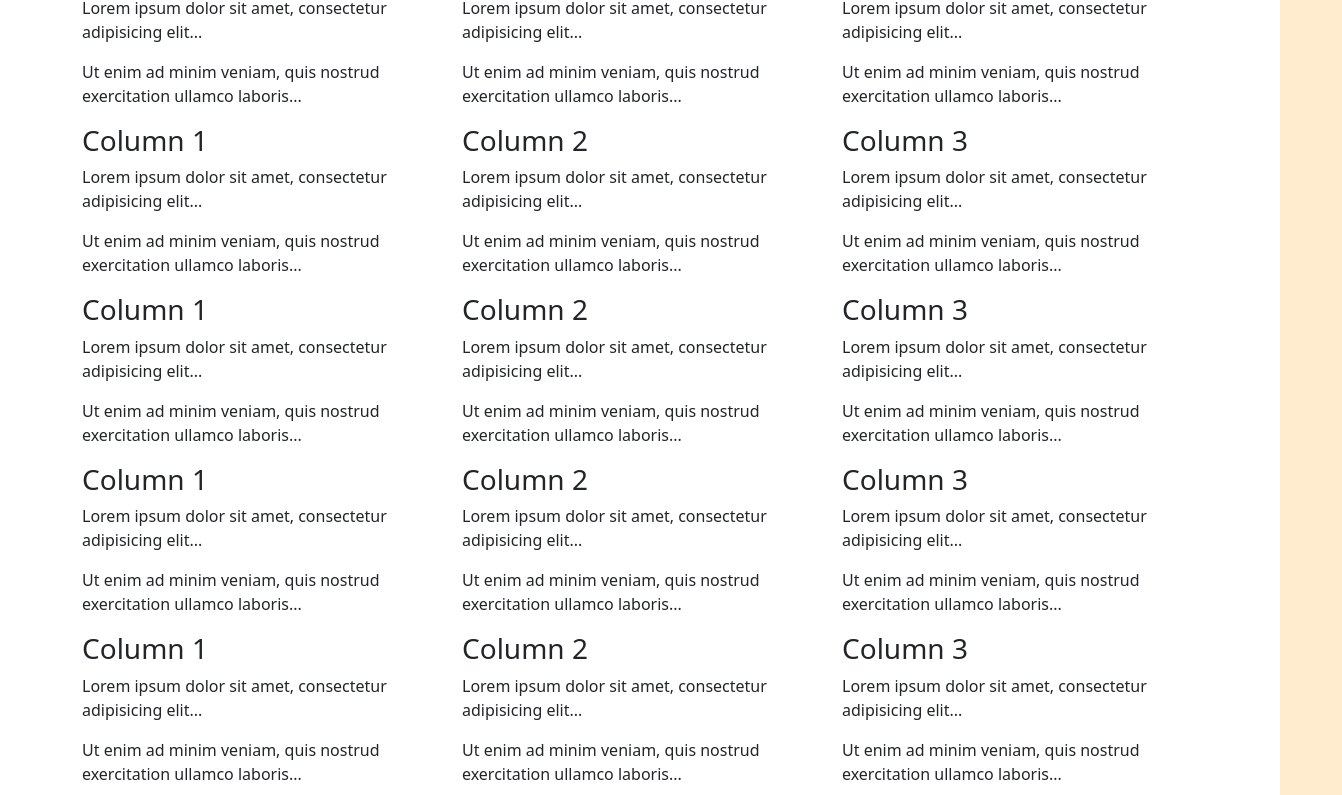
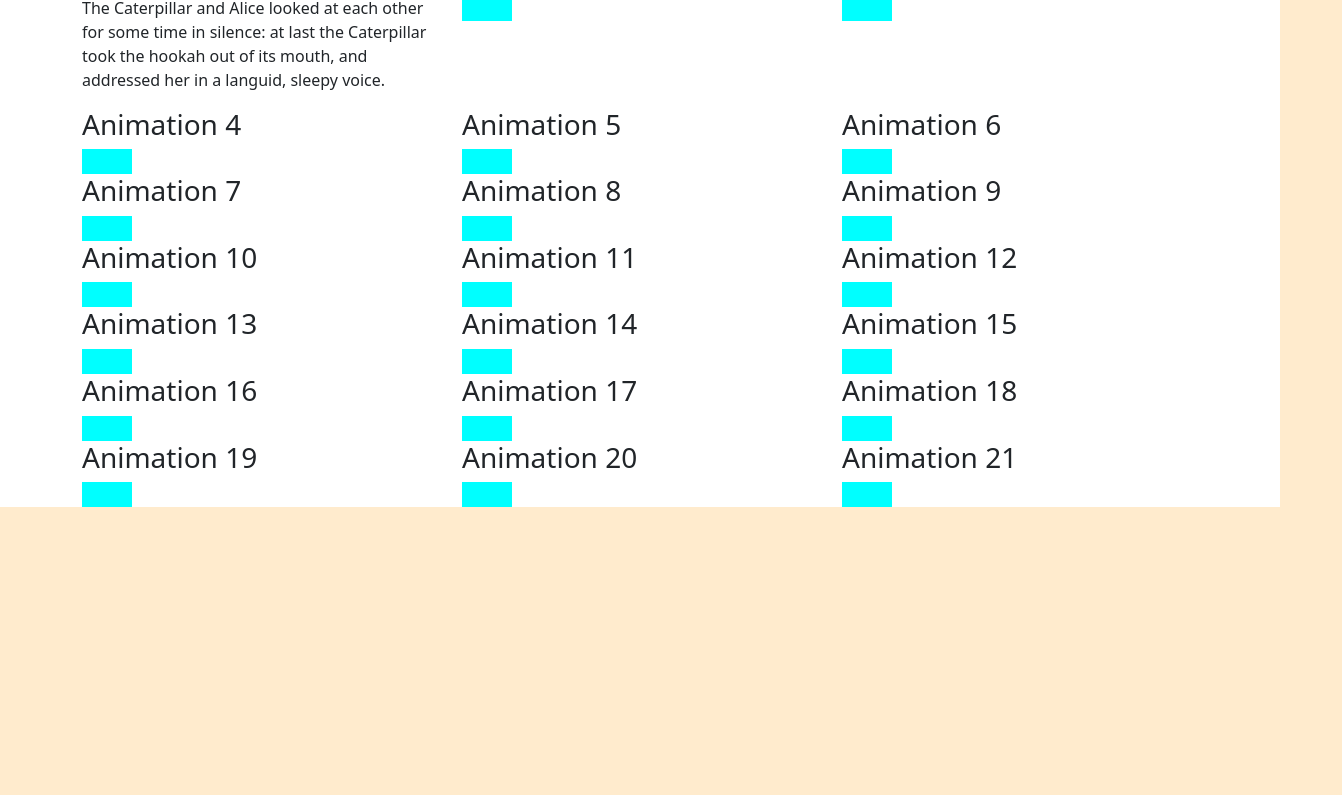
Before and after one commit to DTC-Formation/kotrana-animation-miranaadr, a plain HTML site: page animation2.html in a window 1280 px wide. Shown: the part 286-1081 px from the top of the page, 1342 px wide, since content can reach past the window. After the commit the page ends 800 px from the top, so only its background shows below. Drawn offline with Linux system fonts and the light colour scheme.

Commit message:
Animation header

```diff
--- a/animation2.html
+++ b/animation2.html
@@ -16,109 +16,118 @@
     <div class="container mt-5">
         <div class="row">
             <div class="col-sm-4">
-            <h3>Column 1</h3>
-            <p>Lorem ipsum dolor sit amet, consectetur adipisicing elit...</p>
-            <p>Ut enim ad minim veniam, quis nostrud exercitation ullamco laboris...</p>
+                <h3>Animation 1</h3>
+                <div class="animation1">
+                    <p>The Caterpillar and Alice looked at each other for some time in silence: at
+                        last the Caterpillar took the hookah out of its mouth, and addressed her in a
+                        languid, sleepy voice.
+                    </p>
+                </div>
             </div>
             <div class="col-sm-4">
-            <h3>Column 2</h3>
-            <p>Lorem ipsum dolor sit amet, consectetur adipisicing elit...</p>
-            <p>Ut enim ad minim veniam, quis nostrud exercitation ullamco laboris...</p>
+                <h3>Animation 2</h3>
+                <div class="animation2">
+
+                </div>
             </div>
             <div class="col-sm-4">
-            <h3>Column 3</h3>
-            <p>Lorem ipsum dolor sit amet, consectetur adipisicing elit...</p>
-            <p>Ut enim ad minim veniam, quis nostrud exercitation ullamco laboris...</p>
+                <h3>Animation 3</h3>
+                <div class="animation3">
+
+                </div>
             </div>
             <div class="col-sm-4">
-              <h3>Column 1</h3>
-              <p>Lorem ipsum dolor sit amet, consectetur adipisicing elit...</p>
-              <p>Ut enim ad minim veniam, quis nostrud exercitation ullamco laboris...</p>
+                <h3>Animation 4</h3>
+                <div class="animation4">
+
+                </div>
             </div>
             <div class="col-sm-4">
-              <h3>Column 2</h3>
-              <p>Lorem ipsum dolor sit amet, consectetur adipisicing elit...</p>
-              <p>Ut enim ad minim veniam, quis nostrud exercitation ullamco laboris...</p>
+                <h3>Animation 5</h3>
+                <div class="animation5">
+
+                </div>
             </div>
             <div class="col-sm-4">
-              <h3>Column 3</h3>
-              <p>Lorem ipsum dolor sit amet, consectetur adipisicing elit...</p>
-              <p>Ut enim ad minim veniam, quis nostrud exercitation ullamco laboris...</p>
+                <h3>Animation 6</h3>
+                <div class="animation6">
+
+                </div>
             </div>
             <div class="col-sm-4">
-              <h3>Column 1</h3>
-              <p>Lorem ipsum dolor sit amet, consectetur adipisicing elit...</p>
-              <p>Ut enim ad minim veniam, quis nostrud exercitation ullamco laboris...</p>
+                <h3>Animation 7</h3>
+                <div class="animation7">
+
+                </div>
             </div>
             <div class="col-sm-4">
-              <h3>Column 2</h3>
-              <p>Lorem ipsum dolor sit amet, consectetur adipisicing elit...</p>
-              <p>Ut enim ad minim veniam, quis nostrud exercitation ullamco laboris...</p>
+                <h3>Animation 8</h3>
+                <div class="animation8"></div>
+
             </div>
             <div class="col-sm-4">
-              <h3>Column 3</h3>
-              <p>Lorem ipsum dolor sit amet, consectetur adipisicing elit...</p>
-              <p>Ut enim ad minim veniam, quis nostrud exercitation ullamco laboris...</p>
+                <h3>Animation 9</h3>
+                <div class="animation9"></div>
+
             </div>
             <div class="col-sm-4">
-              <h3>Column 1</h3>
-              <p>Lorem ipsum dolor sit amet, consectetur adipisicing elit...</p>
-              <p>Ut enim ad minim veniam, quis nostrud exercitation ullamco laboris...</p>
+                <h3>Animation 10</h3>
+                <div class="animation10"></div>
+
             </div>
             <div class="col-sm-4">
-              <h3>Column 2</h3>
-              <p>Lorem ipsum dolor sit amet, consectetur adipisicing elit...</p>
-              <p>Ut enim ad minim veniam, quis nostrud exercitation ullamco laboris...</p>
+                <h3>Animation 11</h3>
+                <div class="animation11"></div>
+
             </div>
             <div class="col-sm-4">
-              <h3>Column 3</h3>
-              <p>Lorem ipsum dolor sit amet, consectetur adipisicing elit...</p>
-              <p>Ut enim ad minim veniam, quis nostrud exercitation ullamco laboris...</p>
+                <h3>Animation 12</h3>
+                <div class="animation12"></div>
+
             </div>
             <div class="col-sm-4">
-              <h3>Column 1</h3>
-              <p>Lorem ipsum dolor sit amet, consectetur adipisicing elit...</p>
-              <p>Ut enim ad minim veniam, quis nostrud exercitation ullamco laboris...</p>
+                <h3>Animation 13</h3>
+                <div class="animation13"></div>
+
             </div>
             <div class="col-sm-4">
-              <h3>Column 2</h3>
-              <p>Lorem ipsum dolor sit amet, consectetur adipisicing elit...</p>
-              <p>Ut enim ad minim veniam, quis nostrud exercitation ullamco laboris...</p>
+                <h3>Animation 14</h3>
+                <div class="animation15"></div>
+
             </div>
             <div class="col-sm-4">
-              <h3>Column 3</h3>
-              <p>Lorem ipsum dolor sit amet, consectetur adipisicing elit...</p>
-              <p>Ut enim ad minim veniam, quis nostrud exercitation ullamco laboris...</p>
+                <h3>Animation 15</h3>
+                <div class="animation15"></div>
+
             </div>
             <div class="col-sm-4">
-              <h3>Column 1</h3>
-              <p>Lorem ipsum dolor sit amet, consectetur adipisicing elit...</p>
-              <p>Ut enim ad minim veniam, quis nostrud exercitation ullamco laboris...</p>
+                <h3>Animation 16</h3>
+                <div class="animation16"></div>
+
             </div>
             <div class="col-sm-4">
-              <h3>Column 2</h3>
-              <p>Lorem ipsum dolor sit amet, consectetur adipisicing elit...</p>
-              <p>Ut enim ad minim veniam, quis nostrud exercitation ullamco laboris...</p>
+                <h3>Animation 17</h3>
+                <div class="animation17"></div>
+
             </div>
             <div class="col-sm-4">
-              <h3>Column 3</h3>
-              <p>Lorem ipsum dolor sit amet, consectetur adipisicing elit...</p>
-              <p>Ut enim ad minim veniam, quis nostrud exercitation ullamco laboris...</p>
+                <h3>Animation 18</h3>
+                <div class="animation18"></div>
             </div>
             <div class="col-sm-4">
-              <h3>Column 1</h3>
-              <p>Lorem ipsum dolor sit amet, consectetur adipisicing elit...</p>
-              <p>Ut enim ad minim veniam, quis nostrud exercitation ullamco laboris...</p>
+                <h3>Animation 19</h3>
+                <div class="animation19"></div>
+
+
             </div>
             <div class="col-sm-4">
-              <h3>Column 2</h3>
-              <p>Lorem ipsum dolor sit amet, consectetur adipisicing elit...</p>
-              <p>Ut enim ad minim veniam, quis nostrud exercitation ullamco laboris...</p>
+                <h3>Animation 20</h3>
+                <div class="animation20"></div>
+
             </div>
             <div class="col-sm-4">
-              <h3>Column 3</h3>
-              <p>Lorem ipsum dolor sit amet, consectetur adipisicing elit...</p>
-              <p>Ut enim ad minim veniam, quis nostrud exercitation ullamco laboris...</p>
+                <h3>Animation 21</h3>
+                <div class="animation21"></div>
             </div>
           </div>
     </div>
--- a/assets/css/animation2.css
+++ b/assets/css/animation2.css
@@ -3,3 +3,121 @@ html{
     padding: 0px;
     background-color: blanchedalmond;
 }
+.header h1 {
+    width: auto;
+    animation-duration: 10s;
+    animation-name: slidein;
+    animation-iteration-count: infinite;
+    animation-direction: alternate;
+  }
+  @keyframes slidein {
+    from {
+      margin-left: 50%;
+      width: 300%;
+    }
+
+    to {
+      margin-left: -50%;
+      width: 100%;
+    }
+  }
+.animation2{
+    width: 50px;
+    height: 25px;
+    background-color: aqua;
+}
+.animation3{
+    width: 50px;
+    height: 25px;
+    background-color: aqua;
+}
+.animation4{
+    width: 50px;
+    height: 25px;
+    background-color: aqua;
+}
+.animation5{
+    width: 50px;
+    height: 25px;
+    background-color: aqua;
+}
+.animation6{
+    width: 50px;
+    height: 25px;
+    background-color: aqua;
+}
+.animation7{
+    width: 50px;
+    height: 25px;
+    background-color: aqua;
+}
+.animation8{
+    width: 50px;
+    height: 25px;
+    background-color: aqua;
+}
+.animation9{
+    width: 50px;
+    height: 25px;
+    background-color: aqua;
+}
+.animation10{
+    width: 50px;
+    height: 25px;
+    background-color: aqua;
+}
+.animation11{
+    width: 50px;
+    height: 25px;
+    background-color: aqua;
+}
+.animation12{
+    width: 50px;
+    height: 25px;
+    background-color: aqua;
+}
+.animation13{
+    width: 50px;
+    height: 25px;
+    background-color: aqua;
+}
+.animation14{
+    width: 50px;
+    height: 25px;
+    background-color: aqua;
+}
+.animation15{
+    width: 50px;
+    height: 25px;
+    background-color: aqua;
+}
+.animation16{
+    width: 50px;
+    height: 25px;
+    background-color: aqua;
+}
+.animation17{
+    width: 50px;
+    height: 25px;
+    background-color: aqua;
+}
+.animation18{
+    width: 50px;
+    height: 25px;
+    background-color: aqua;
+}
+.animation19{
+    width: 50px;
+    height: 25px;
+    background-color: aqua;
+}
+.animation20{
+    width: 50px;
+    height: 25px;
+    background-color: aqua;
+}
+.animation21{
+    width: 50px;
+    height: 25px;
+    background-color: aqua;
+}
```
Lines whose indentation alone changed are shown as unchanged.
